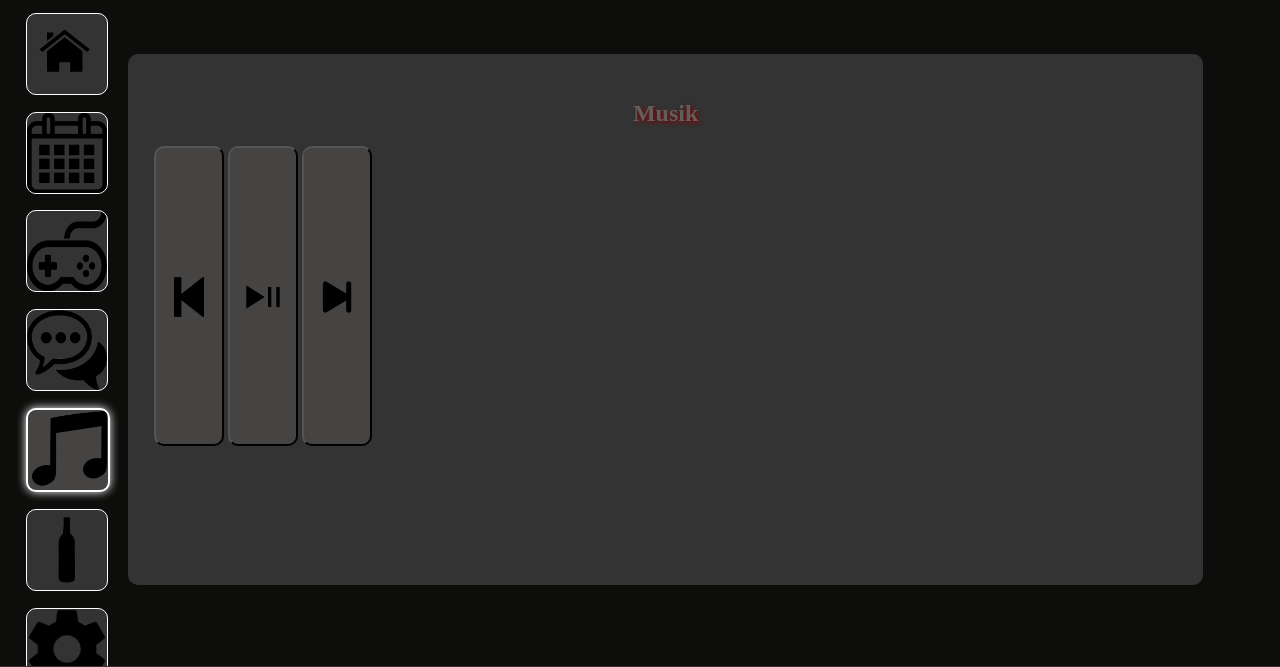
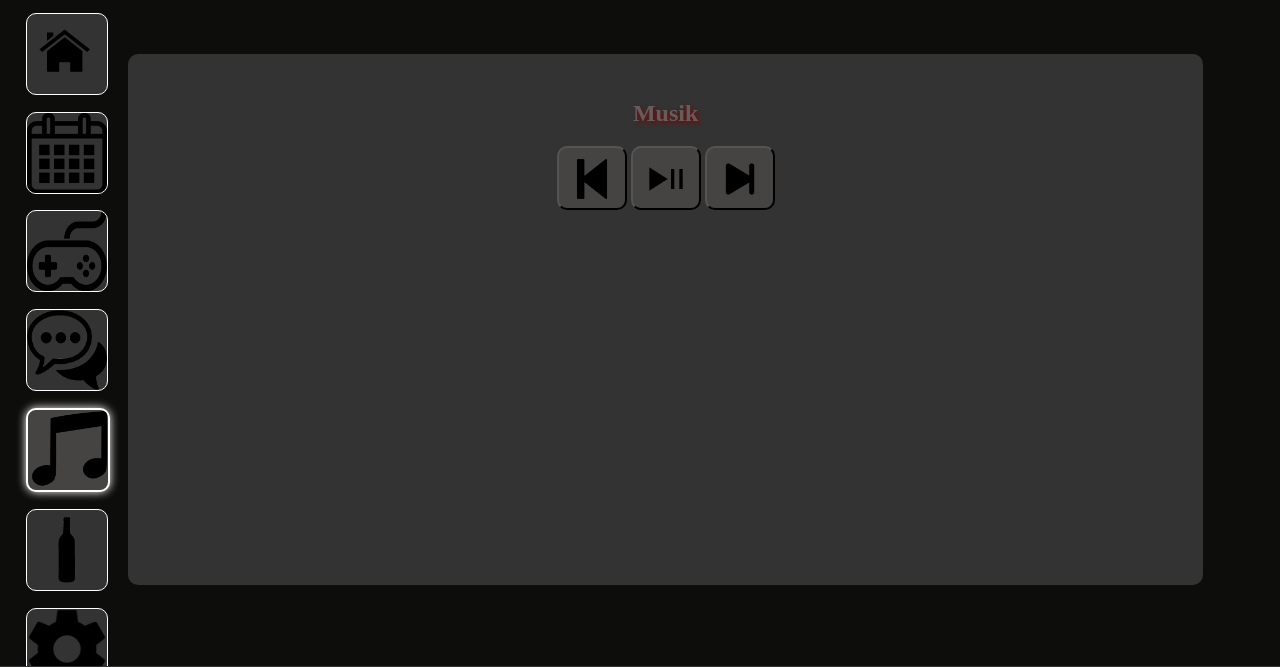
Before and after one commit to Fingadumbledore/Party, a Flask app: page /session in a window 1280 px wide, after a click that opens the changed part. Shown: the part 50-717 px from the top of the page. Run offline with Flask 3, Linux system fonts and the light colour scheme; data that the repository does not hold is empty; some libraries are stand-ins or nearby versions.

Commit message:
put buttons in center + fixed height

```diff
--- a/party/static/css/session.css
+++ b/party/static/css/session.css
@@ -430,7 +430,7 @@ cursor: pointer;
 
 #music button {
     width: 70px;
-    height: 300px;
+    height: 30px;
     padding: 30px;
     background-color: #454443;
     border-radius: 10px;
--- a/party/templates/session.html
+++ b/party/templates/session.html
@@ -191,9 +191,11 @@
      <!-- Musik -->
     <article id="music">
         <h1>Musik</h1>
-        <button id="music-back"></button>
-        <button id="music-play"></button>
-        <button id="music-next"></button>
+        <center>
+            <button id="music-back"></button>
+            <button id="music-play"></button>
+            <button id="music-next"></button>
+        </center>
     </article>
 
      <!-- Mate -->
```
